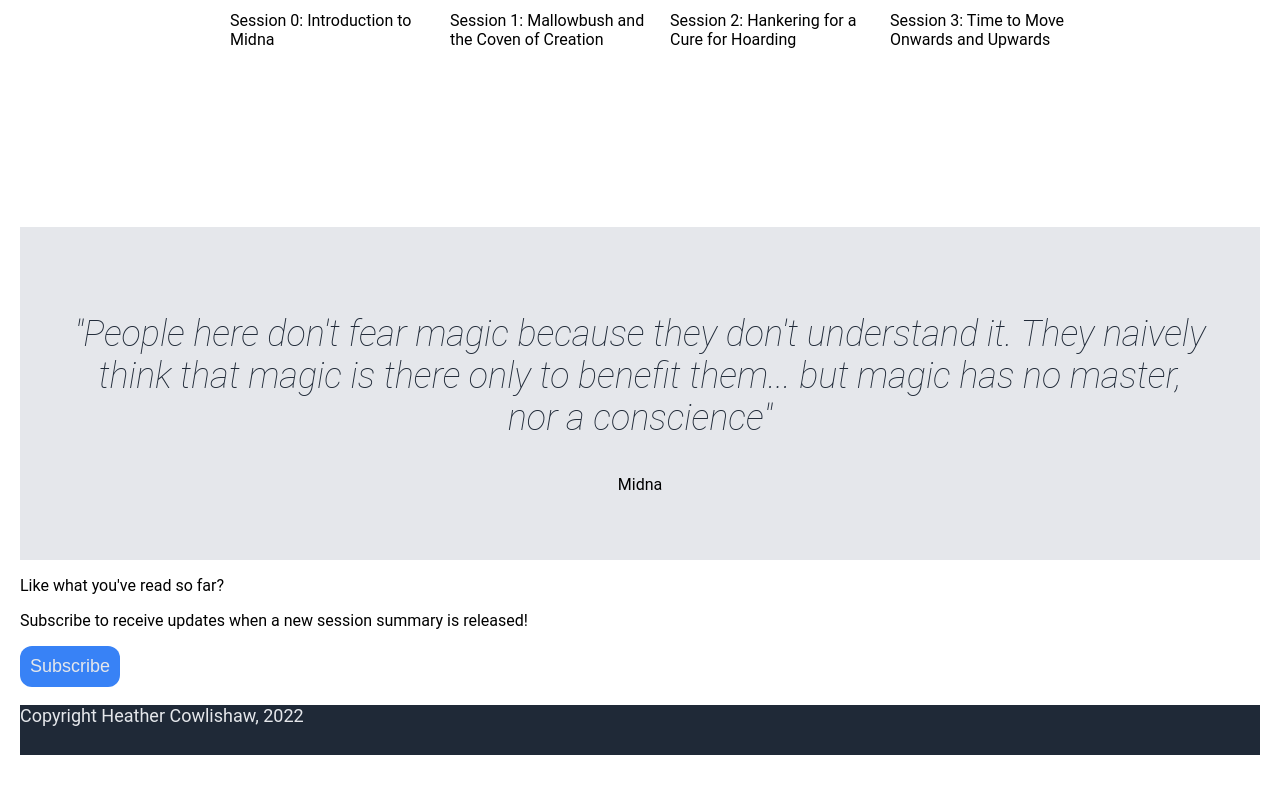
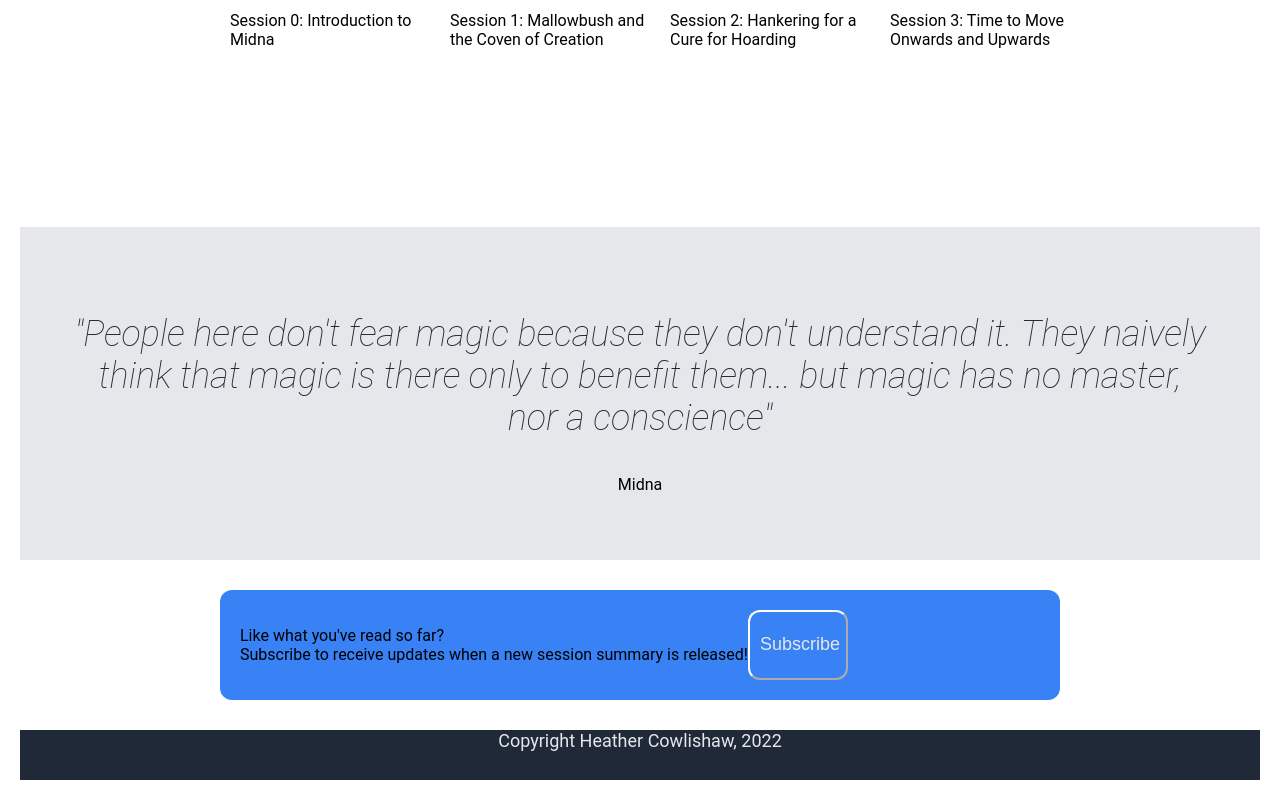
Before and after one commit to Hevatron/landing_page, a plain HTML site: page index.html in a window 1280 px wide. Shown: the part 731-1531 px from the top of the page. Before the commit the page ends 1506 px from the top, so only its background shows below. Drawn offline with Linux system fonts and the light colour scheme.

Commit message:
Start styling section 4 using flexbox
Add display: flex to section 4 and change margins to create blue container.

```diff
--- a/index.html
+++ b/index.html
@@ -46,8 +46,7 @@
             </div>
             <div class="section4">
                 <div class="actionbar">
-                    <p>Like what you've read so far?</p>
-                    <p>Subscribe to receive updates when a new session summary is released!</p>
+                    <p>Like what you've read so far? <br> Subscribe to receive updates when a new session summary is released!</p>
                     <button>Subscribe</button>
                 </div>
             </div>
--- a/style.css
+++ b/style.css
@@ -72,7 +72,7 @@ button {
     background-color: #3882F6;
     font-size: 18px;
     color: #E5E7EB;
-    border: none;
+    border-color: white;
     padding: 10px;
     border-radius: 12px;
     width: 100px;
@@ -88,6 +88,7 @@ button {
     display: flex;
     flex-direction: column;
     align-items: center;
+    justify-content: center;
 }
 
 #sessions {
@@ -120,9 +121,25 @@ button {
     color: #1F2937;
 }
 
+.section4 {
+    display: flex;
+    justify-content: center;
+    align-items: center;
+    margin: 30px;
+}
+
+.actionbar {
+    display: flex;
+    background-color: #3882F6;
+    width: 800px;
+    border-radius: 12px;
+    padding: 20px;
+}
+
 .footer {
     height: 50px;
     background-color: #1F2937;
     font-size: 18px;
     color: #E5E7EB;
+    text-align: center;
 }
```
